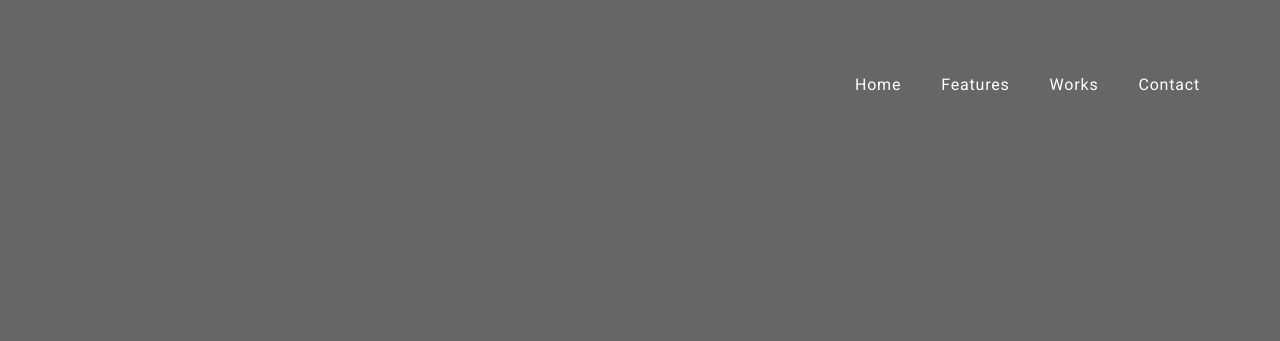
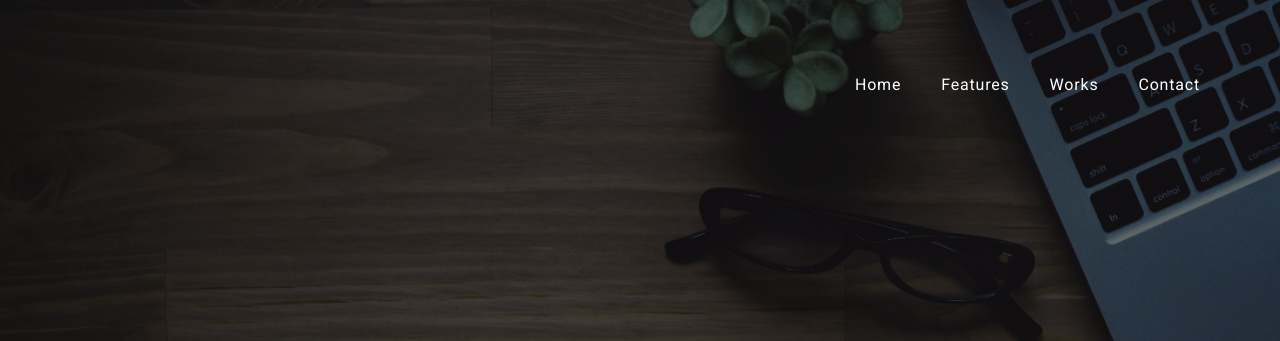
Before and after one commit to JeremiAnastaziak/Business-template, a plain HTML site: page index.html in a window 1280 px wide. Shown: the top 341 px of the page. Drawn offline with nearby package versions, Linux system fonts and the light colour scheme.

Commit message:
Add files via upload

```diff
--- a/css/main.css
+++ b/css/main.css
@@ -180,15 +180,15 @@ header {
   background-image: linear-gradient(
     rgba(0, 0, 0, 0.6),
     rgba(0, 0, 0, 0.6)
-  ),url(../img_min/spotkanie3.jpg);
+  ),url(../img/spotkanie3.jpg);
    background-image: -moz-linear-gradient(
     rgba(0, 0, 0, 0.6),
     rgba(0, 0, 0, 0.6)
-  ),url(../img_min/spotkanie3.jpg);
+  ),url(../img/spotkanie3.jpg);
    background-image: -webkit-linear-gradient(
     rgba(0, 0, 0, 0.6),
     rgba(0, 0, 0, 0.6)
-  ),url(../img_min/spotkanie3.jpg);
+  ),url(../img/spotkanie3.jpg);
   background-repeat: no-repeat;
   background-attachment: scroll;
   background-position: 100% 100%;
@@ -270,7 +270,7 @@ header .block__glyphicon:hover {
 .benefits {
   border-top: 1px solid #B6B6B6;
   border-bottom: 1px solid #B6B6B6;
-  background-image:url("../img_min/spotkanie2.jpg");
+  background-image:url("../img/spotkanie2.jpg");
   background-size: 100%;
   padding: 30px;
 }
```
